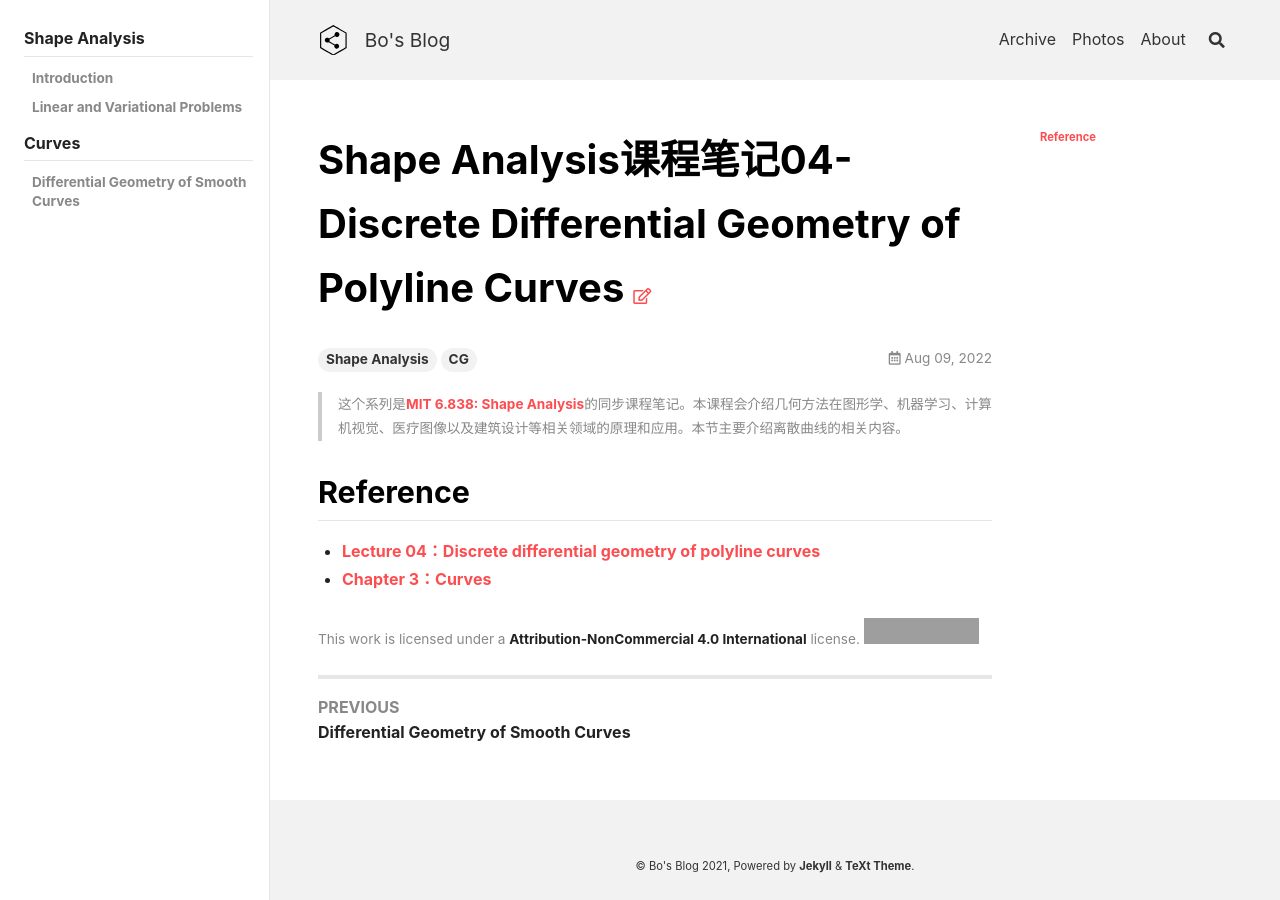
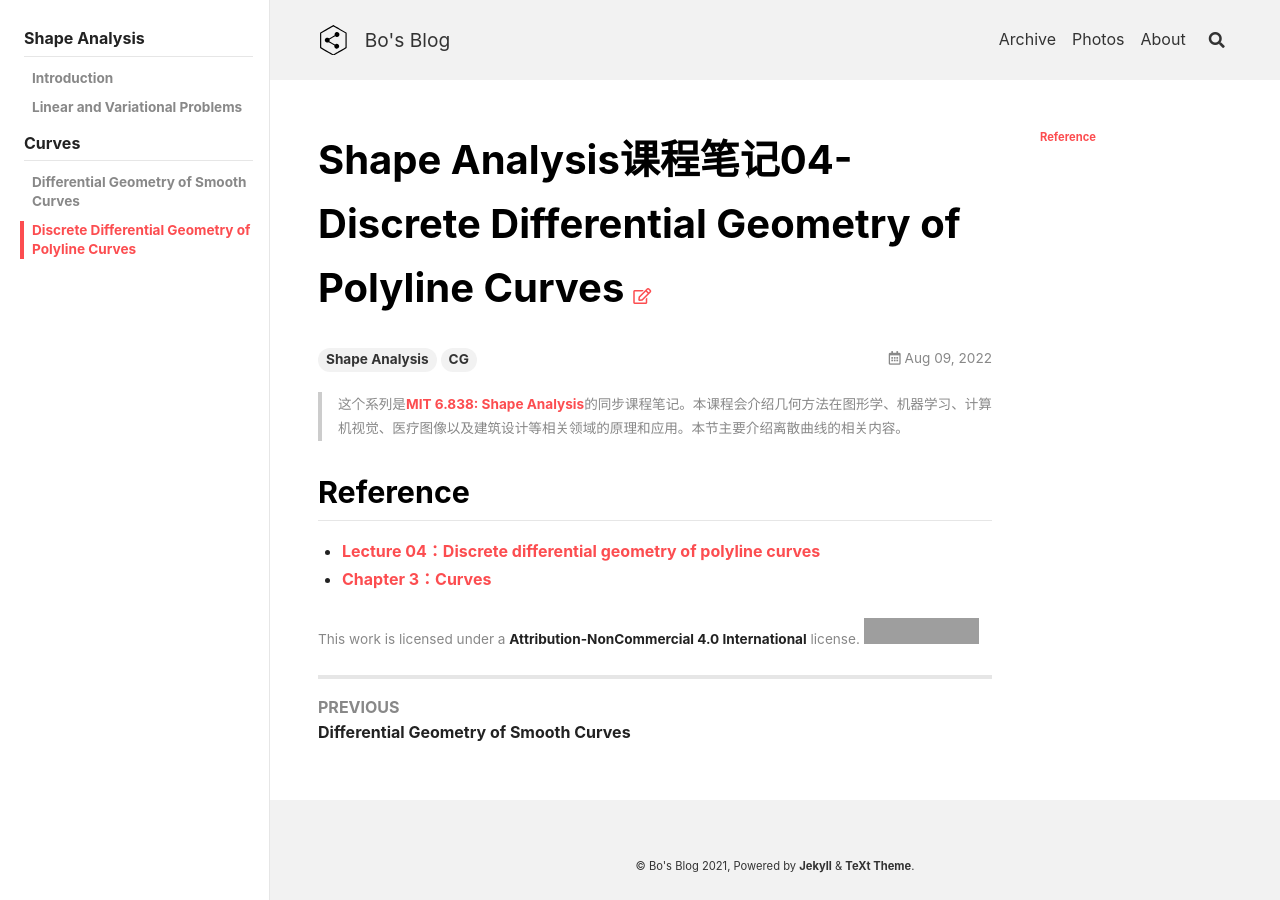
Before and after one commit to peng00bo00/peng00bo00_previous_blog, a Jekyll site: the page built from _posts/2022-08-09-SA-NOTES-04.md, in a window 1280 px wide. Built offline with Jekyll 4.4.1, drawn with Linux system fonts in a browser that asks for light colours; nearby versions of some CDN libraries; grey boxes are pictures that could not be loaded.

Commit message:
Update navigation.yml

```diff
--- a/_data/navigation.yml
+++ b/_data/navigation.yml
@@ -412,3 +412,5 @@ SA:
     children:
       - title: Differential Geometry of Smooth Curves
         url: /2022/08/07/SA-NOTES-03.html
+      - title: Discrete Differential Geometry of Polyline Curves
+        url: /2022/08/09/SA-NOTES-04.html
```
